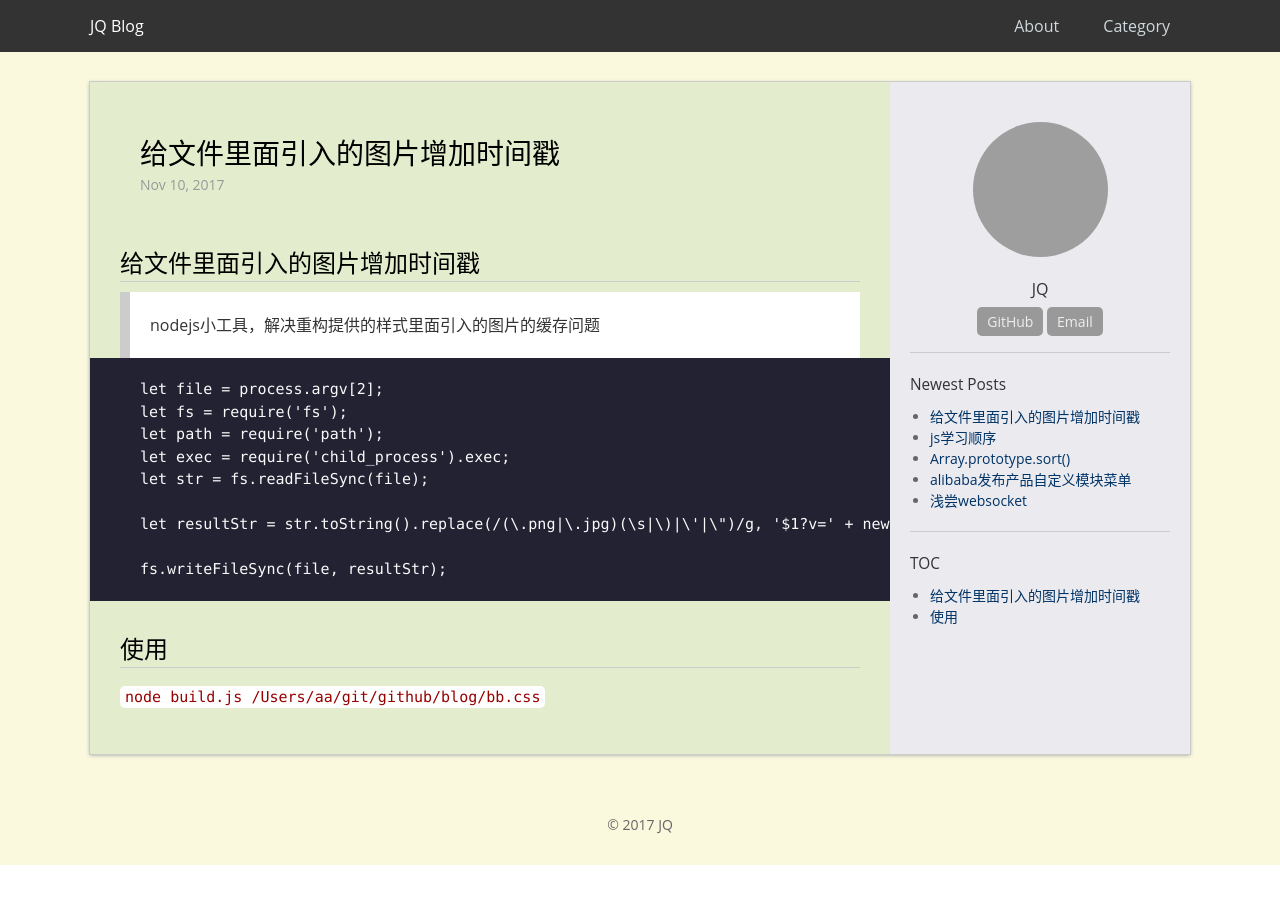
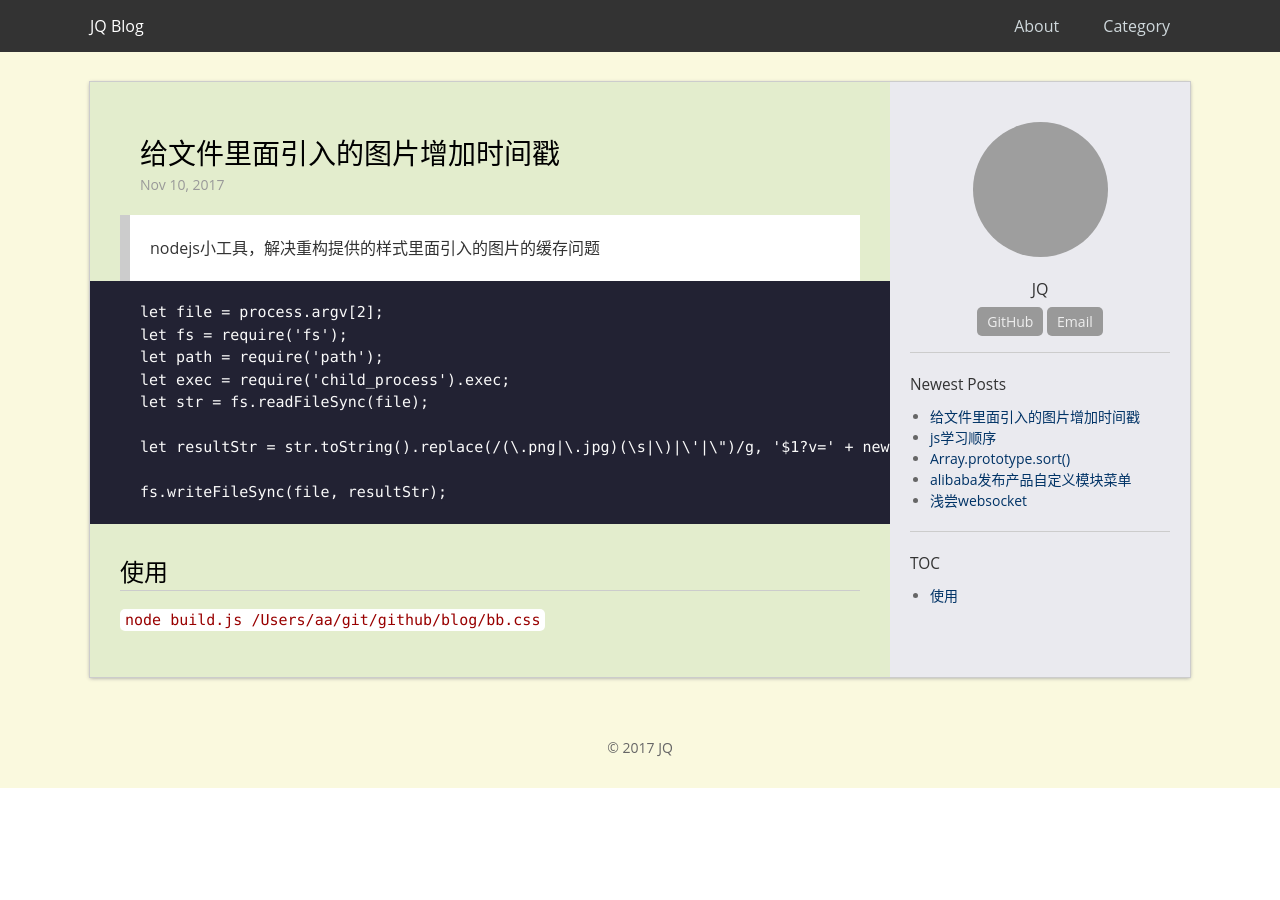
Before and after one commit to jqroom/jqroom.com, a Jekyll site: the page built from docs/_posts/2017-11-10-techstack-nodejs-imgaddversion.md, in a window 1280 px wide. Built offline with Jekyll 4.4.1, drawn with Linux system fonts in a browser that asks for light colours; grey boxes are pictures that could not be loaded.

```diff
--- a/docs/_posts/2017-11-10-techstack-nodejs-imgaddversion.md
+++ b/docs/_posts/2017-11-10-techstack-nodejs-imgaddversion.md
@@ -5,8 +5,6 @@
 categories: techstack
 permalink: /techstack/nodejs/20171110/imgaddversion
 ---
-
-# 给文件里面引入的图片增加时间戳
 
 > nodejs小工具，解决重构提供的样式里面引入的图片的缓存问题
 
```
Also changed, not shown: docs/README.md.
